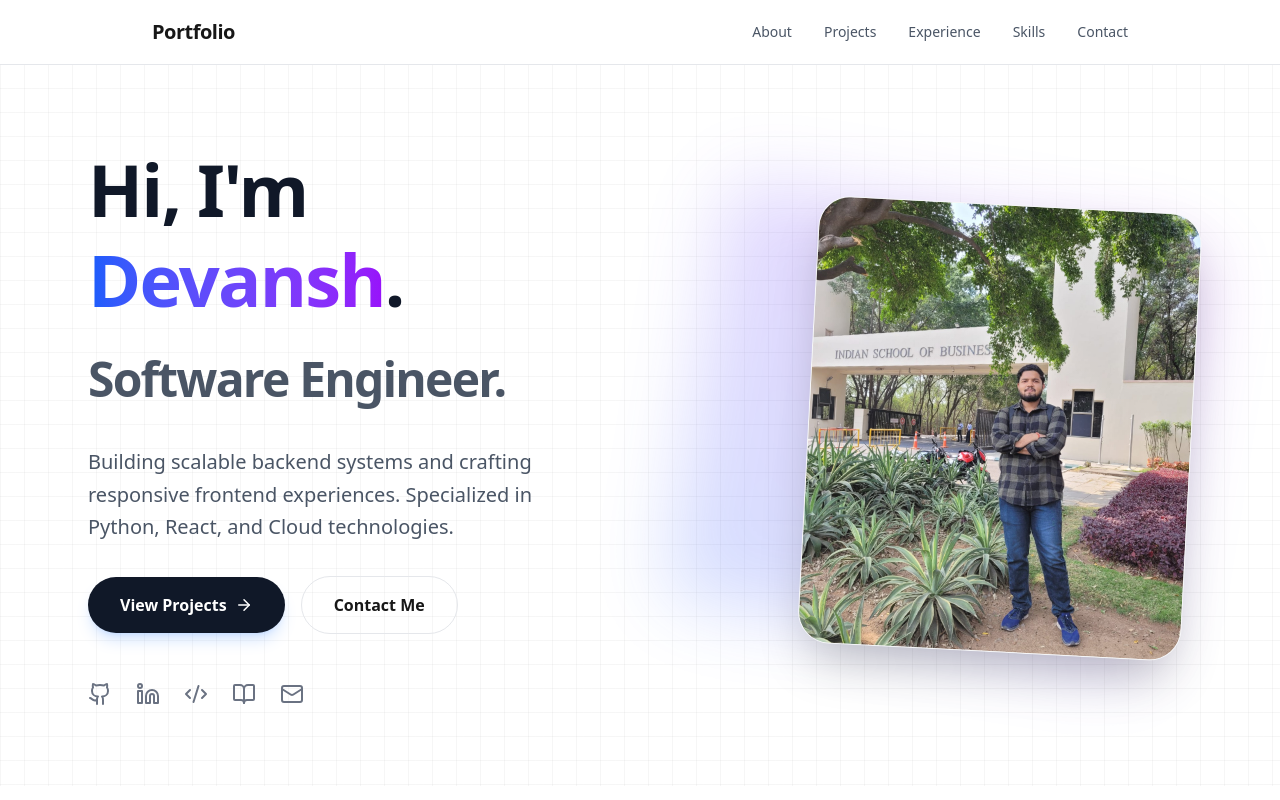
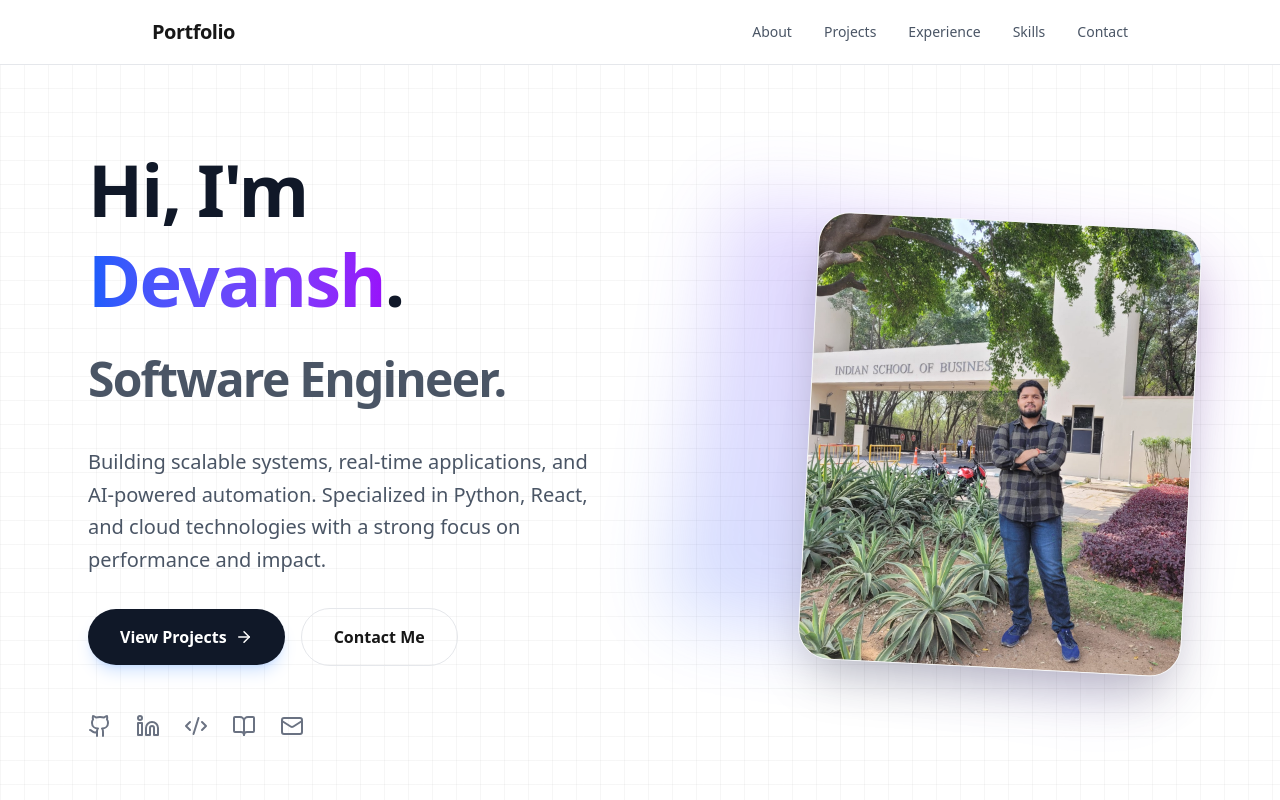
Before and after one commit to MeMadDev/devansh_portfolio, a Next.js app: page / in a window 1280 px wide. Shown: the top 800 px of the page. Built offline with nearby package versions, Linux system fonts and the light colour scheme.

Commit message:
docs: update hero bio

```diff
--- a/components/Hero.tsx
+++ b/components/Hero.tsx
@@ -32,8 +32,7 @@ export default function Hero() {
                         </h1>
 
                         <p className="text-xl text-gray-600 dark:text-gray-300 leading-relaxed max-w-2xl mx-auto md:mx-0">
-                            Building scalable backend systems and crafting responsive frontend experiences.
-                            Specialized in Python, React, and Cloud technologies.
+                            Building scalable systems, real-time applications, and AI-powered automation. Specialized in Python, React, and cloud technologies with a strong focus on performance and impact.
                         </p>
 
                         <div className="flex flex-wrap items-center justify-center md:justify-start gap-4">
```
